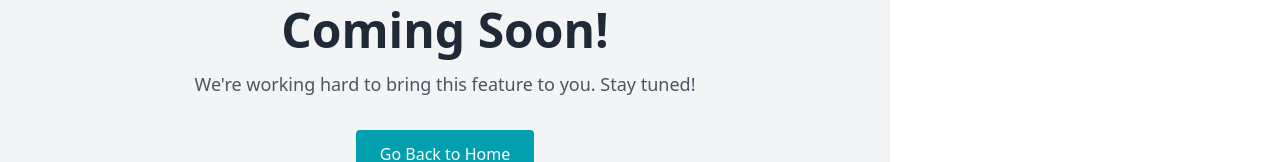
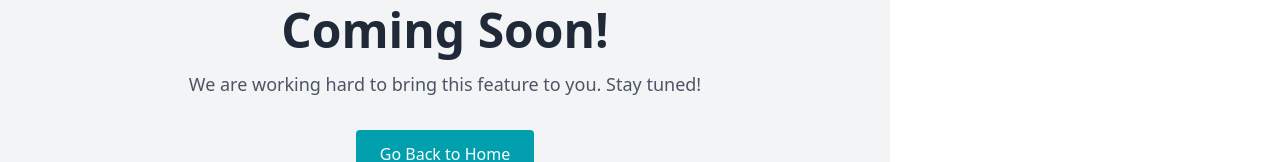
Before and after one commit to hooriyaa/e-commerce-website, a Next.js app: page /pages in a window 1280 px wide. Shown: the part 451-613 px from the top of the page. Built offline with nearby package versions, Linux system fonts and the light colour scheme.

Commit message:
push_changes

```diff
--- a/src/app/pages/page.tsx
+++ b/src/app/pages/page.tsx
@@ -6,7 +6,7 @@ const Pages = () => {
     <div className="flex flex-col items-center justify-center h-screen bg-gray-100 text-center px-6 w-[890px]">
       <h1 className="text-5xl font-bold text-gray-800 mb-4">Coming Soon!</h1>
       <p className="text-lg text-gray-600 mb-8">
-        We're working hard to bring this feature to you. Stay tuned!
+        We are working hard to bring this feature to you. Stay tuned!
       </p>
       <Link href="/">
         <button className="px-6 py-3 bg-[#029FAE] text-white rounded hover:bg-[#027f8a] transition-all">
--- a/src/app/shop/page.tsx
+++ b/src/app/shop/page.tsx
@@ -6,7 +6,7 @@ const Shop = () => {
     <div className="flex flex-col items-center justify-center h-screen bg-gray-100 text-center px-6 w-[890px]">
       <h1 className="text-5xl font-bold text-gray-800 mb-4">Coming Soon!</h1>
       <p className="text-lg text-gray-600 mb-8">
-        We're working hard to bring this feature to you. Stay tuned!
+        We are working hard to bring this feature to you. Stay tuned!
       </p>
       <Link href="/">
         <button className="px-6 py-3 bg-[#029FAE] text-white rounded hover:bg-[#027f8a] transition-all">
--- a/src/components/topBar.tsx
+++ b/src/components/topBar.tsx
@@ -22,7 +22,6 @@ export default function TopBar() {
           <CiCircleAlert className="text-2xl rounded-xl text-[#FFFFFF] pt-1" />
           <option className="text-[#FFFFFF] ">Need Help</option>
           </h1>
-
         </div>
       </div>
     </div>
```
